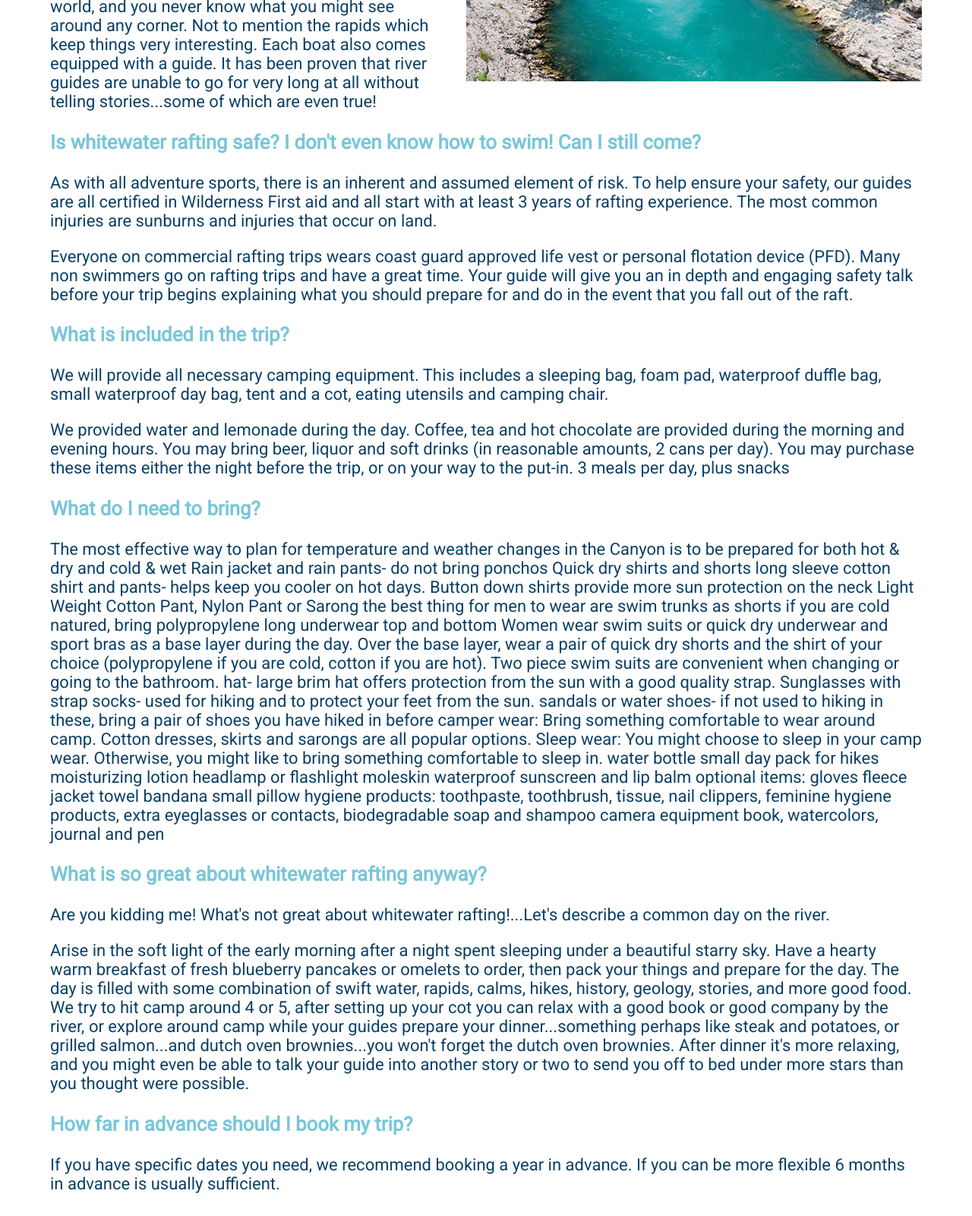
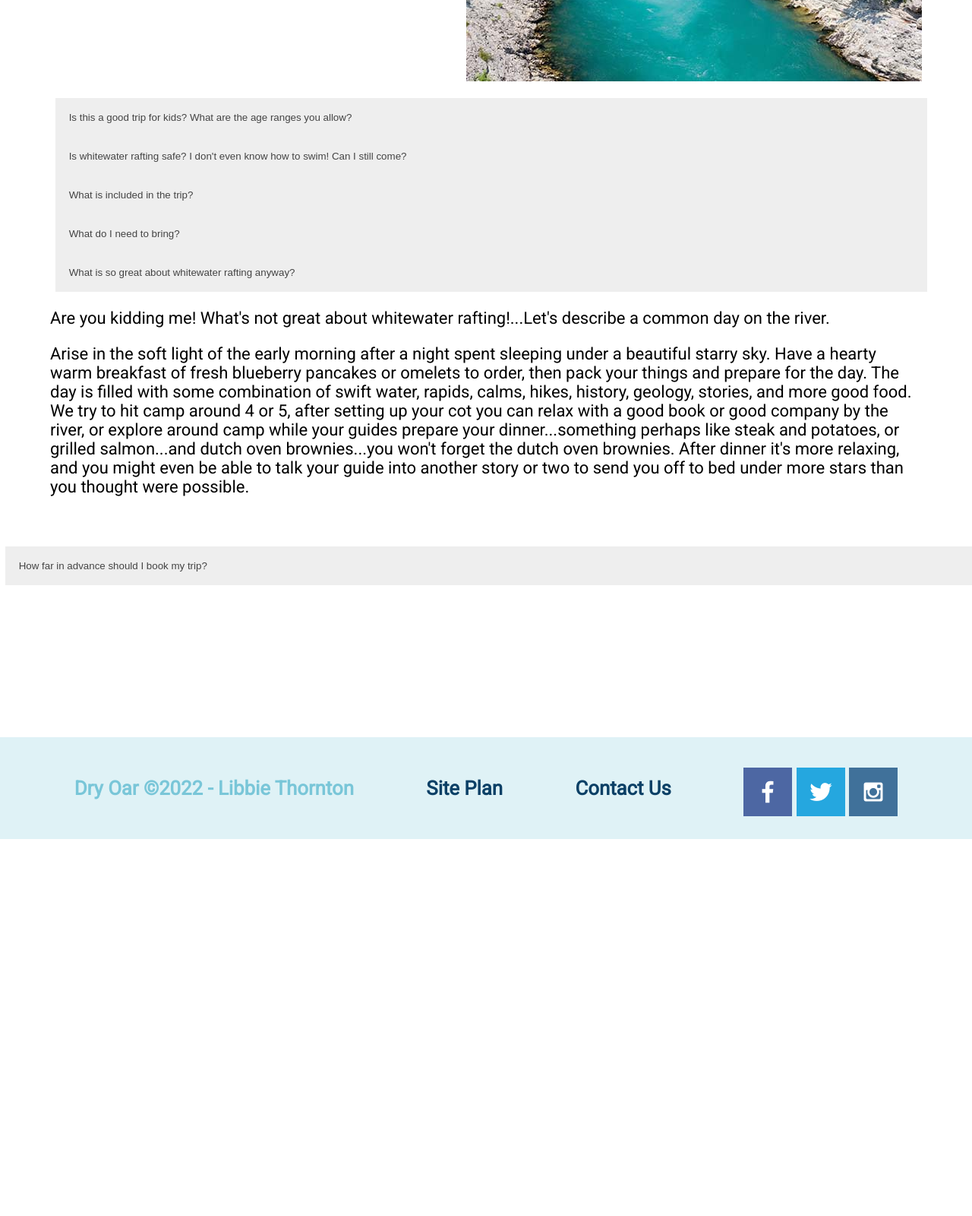
Before and after one commit to libbiethornton/wdd130, a plain HTML site: page wwr/faq.html in a window 1280 px wide. Shown: the part 560-2160 px from the top of the page at 76% size. After the commit the page ends 1664 px from the top, so only its background shows below. Drawn offline with Linux system fonts and the light colour scheme.

Commit message:
accordion

```diff
--- a/wwr/faq.html
+++ b/wwr/faq.html
@@ -6,6 +6,8 @@
     <meta name="viewport" content="width=device-width, initial-scale=1.0">
     <title>Frequently Asked Questions</title>
     <link rel="stylesheet" href="styles/style.css">
+
+
 </head>
 
 <body>
@@ -24,8 +26,8 @@
         <main class="page2">
             <h1 class="title">Frequently Asked Questions</h1>
             <img src="images/raft.jpg" alt="river raft" class="riverraft">
-            <div class="questions">
-                <h3>Is this a good trip for kids? What are the age ranges you allow?</h3>
+            <button class="accordion">Is this a good trip for kids? What are the age ranges you allow?</button>
+                <div class="panel">
                     <p>Absolutely this is a good trip for children of all ages. We have found however that children over the
                     age of 8 seem to enjoy it more overall (And parents especially enjoy it more if their children are
                     all over 8). A common concern we get from parents is that their children will be bored stuck on a
@@ -36,9 +38,9 @@
                     all without telling stories...some of which are even true!
                      </p>
                 </div>
-            <div class="questions">
-                <h3>Is whitewater rafting safe? I don't even know how to swim! Can I still come?
-                </h3>
+
+                <button class="accordion">Is whitewater rafting safe? I don't even know how to swim! Can I still come?</button>
+                <div class="panel">
                     <p>As with all adventure sports, there is an inherent and assumed element of risk. To help ensure your
                     safety, our guides are all certified in Wilderness First aid and all start with at least 3 years of
                     rafting experience. The most common injuries are sunburns and injuries that occur on land.</p>
@@ -48,9 +50,9 @@
                     and do in the event that you fall out of the raft.
                     </p>
                 </div>
-            <div class="questions">
-                <h3>What is included in the trip?
-                </h3>
+
+                <button class="accordion">What is included in the trip?</button>
+                <div class="panel">
                     <p>We will provide all necessary camping equipment. This includes a sleeping bag, foam pad, waterproof
                     duffle bag, small waterproof day bag, tent and a cot, eating utensils and camping chair.
                     </p>
@@ -60,9 +62,10 @@
                     put-in. 3 meals per day, plus snacks
                     </p>
                 </div>
-            <div class="questions">
-                <h3>What do I need to bring?
-                </h3>
+
+                <button class="accordion">What do I need to bring?
+                </button>
+                <div class="panel">
                     <p>The most effective way to plan for temperature and weather changes in the Canyon is to be prepared
                     for both hot & dry and cold & wet Rain jacket and rain pants- do not bring ponchos Quick dry shirts
                     and shorts long sleeve cotton shirt and pants- helps keep you cooler on hot days. Button down shirts
@@ -83,9 +86,11 @@
                     and shampoo camera equipment book, watercolors, journal and pen
                     </p>
                 </div>
-            <div class="questions">
-                <h3>What is so great about whitewater rafting anyway?
-                </h3>
+
+
+                <button class="accordion">What is so great about whitewater rafting anyway?
+                </button>
+                <div class="panel"></div>
                     <p>Are you kidding me! What's not great about whitewater rafting!...Let's describe a common day on the
                     river.
                     </p>
@@ -99,11 +104,11 @@
                     relaxing, and you might even be able to talk your guide into another story or two to send you off to
                     bed under more stars than you thought were possible.
                     </p>
+                </div>
 
-            </div>
-            <div class="questions">
-                <h3>How far in advance should I book my trip?
-                </h3>
+                <button class="accordion">How far in advance should I book my trip?
+                </button>
+                <div class="panel">
                     <p>If you have specific dates you need, we recommend booking a year in advance. If you can be more
                     flexible 6 months in advance is usually sufficient.
                     </p>
@@ -126,6 +131,22 @@
             </div>
         </footer>
     </div>
+    <script>
+        var acc = document.getElementsByClassName("accordion");
+var i;
+
+for (i = 0; i < acc.length; i++) {
+    acc[i].addEventListener("click", function() {
+        this.classList.toggle("active");
+        var panel = this.nextElementSibling;
+        if (panel.style.display === "block") {
+            panel.style.display = "none";
+        } else {
+            panel.style.display = "block";
+        }
+    });
+}
+    </script>
 </body>
 
 </html>
--- a/wwr/styles/style.css
+++ b/wwr/styles/style.css
@@ -330,6 +330,30 @@ button {
     margin-top: 3em;
 }
 
+.accordion {
+    background-color: #eee;
+    color: #444;
+    cursor: pointer;
+    padding: 18px;
+    width: 100%;
+    text-align: left;
+    border: none;
+    outline: none;
+    transition: 0.4s;
+}
+
+.active, .accordion:hover {
+    background-color: #ccc;
+}
+
+.panel {
+    padding: 0 18px;
+    background-color: white;
+    display: none;
+    overflow: hidden;
+}
+
+
 @media screen and (max-width: 900px) {
     #hero, .home-grid {
         display: block;
```
Lines whose indentation alone changed are shown as unchanged.
